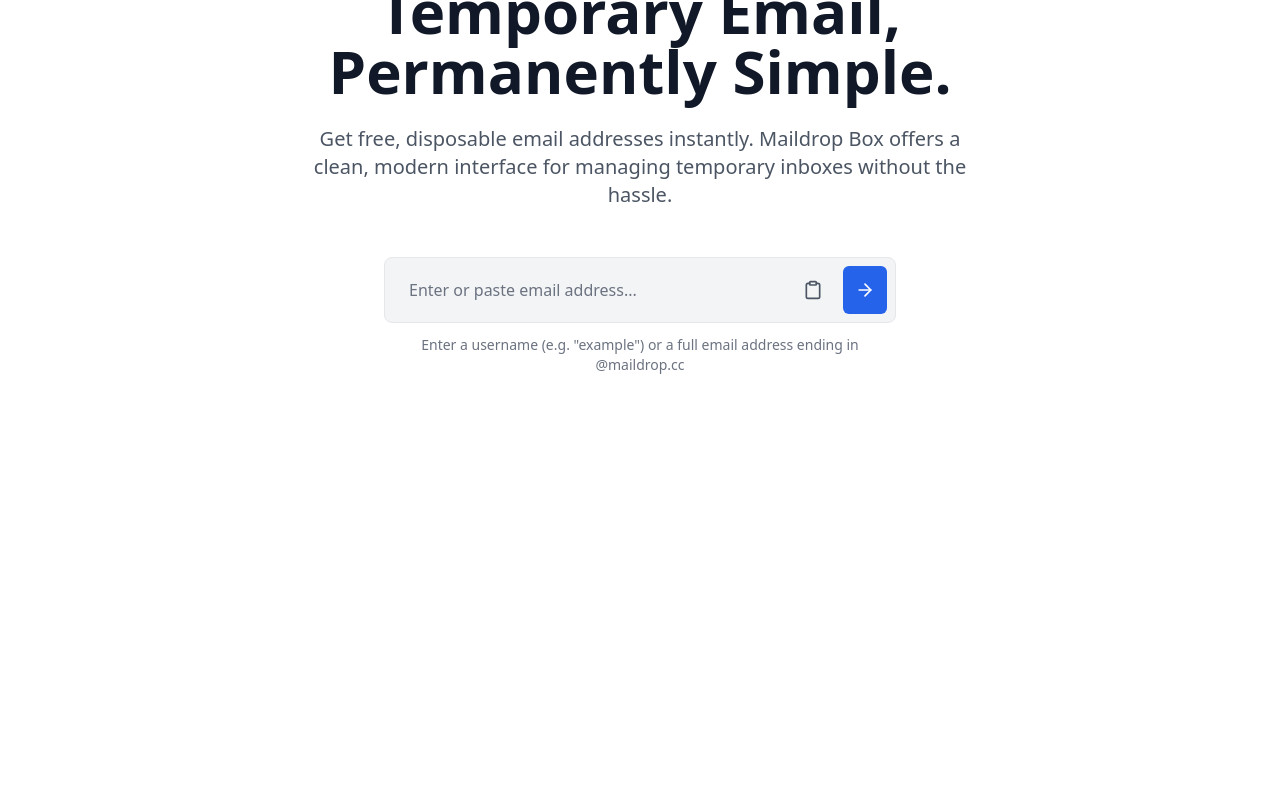
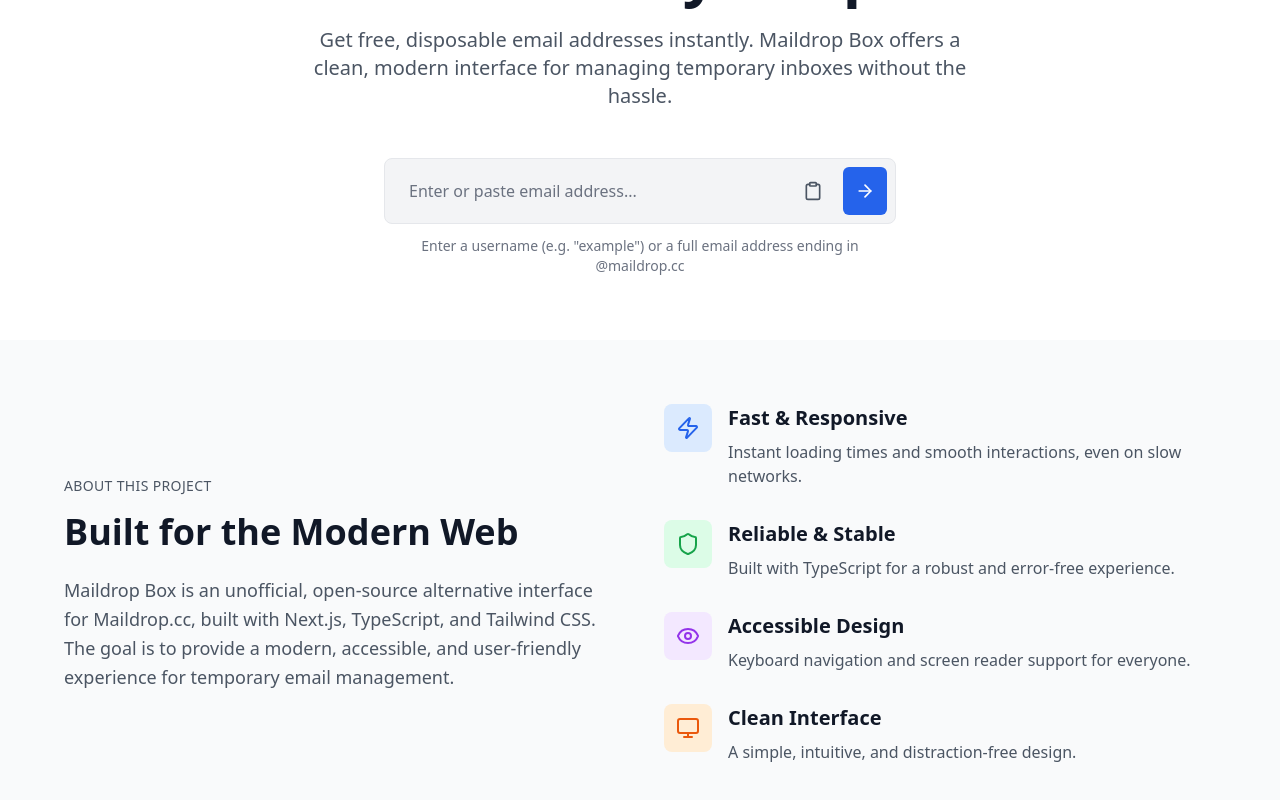
Before and after one commit to MrSrv7/maildrop-box, a Next.js app: page / in a window 1280 px wide. Shown: the part 254-1054 px from the top of the page. Before the commit the page ends 800 px from the top, so only its background shows below. Built offline with nearby package versions, Linux system fonts and the light colour scheme.

Commit message:
refactor: Update spacing in the landing page

```diff
--- a/src/app/page.tsx
+++ b/src/app/page.tsx
@@ -1,7 +1,7 @@
 'use client'
 
 import { ThemeToggle } from "@/components/app/theme-toggle";
-import { Mail, Clipboard, ArrowRight } from "lucide-react";
+import { Mail, Clipboard, ArrowRight, Zap, Shield, Eye, Monitor } from "lucide-react";
 import { useState } from "react";
 
 export default function Home() {
@@ -54,7 +54,7 @@
       </header>
 
       {/* Hero Section */}
-      <main className="flex items-center justify-center min-h-[calc(100vh-80px)] px-6">
+      <main className="flex items-center justify-center px-6 py-16">
         <div className="max-w-4xl mx-auto text-center">
           <h1 className="text-4xl md:text-6xl font-bold text-gray-900 dark:text-gray-100 mb-6 leading-tight">
             Temporary Email,{" "}
@@ -109,6 +109,87 @@
           </div>
         </div>
       </main>
+
+      {/* About This Project Section */}
+      <section className="bg-gray-50 dark:bg-gray-800 py-16 px-6">
+        <div className="max-w-6xl mx-auto">
+          <div className="grid grid-cols-1 lg:grid-cols-2 gap-12 items-center">
+            {/* Left Column - About */}
+            <div>
+              <p className="text-sm font-medium text-gray-600 dark:text-gray-400 mb-4 uppercase tracking-wide">
+                About This Project
+              </p>
+              <h2 className="text-3xl md:text-4xl font-bold text-gray-900 dark:text-gray-100 mb-6">
+                Built for the Modern Web
+              </h2>
+              <p className="text-lg text-gray-600 dark:text-gray-300 leading-relaxed">
+                Maildrop Box is an unofficial, open-source alternative interface for Maildrop.cc,
+                built with Next.js, TypeScript, and Tailwind CSS. The goal is to provide a modern,
+                accessible, and user-friendly experience for temporary email management.
+              </p>
+            </div>
+
+            {/* Right Column - Features */}
+            <div className="space-y-8">
+              <div className="flex items-start gap-4">
+                <div className="flex-shrink-0 w-12 h-12 bg-blue-100 dark:bg-blue-900/30 rounded-lg flex items-center justify-center">
+                  <Zap className="w-6 h-6 text-blue-600 dark:text-blue-400" />
+                </div>
+                <div>
+                  <h3 className="text-xl font-semibold text-gray-900 dark:text-gray-100 mb-2">
+                    Fast & Responsive
+                  </h3>
+                  <p className="text-gray-600 dark:text-gray-300">
+                    Instant loading times and smooth interactions, even on slow networks.
+                  </p>
+                </div>
+              </div>
+
+              <div className="flex items-start gap-4">
+                <div className="flex-shrink-0 w-12 h-12 bg-green-100 dark:bg-green-900/30 rounded-lg flex items-center justify-center">
+                  <Shield className="w-6 h-6 text-green-600 dark:text-green-400" />
+                </div>
+                <div>
+                  <h3 className="text-xl font-semibold text-gray-900 dark:text-gray-100 mb-2">
+                    Reliable & Stable
+                  </h3>
+                  <p className="text-gray-600 dark:text-gray-300">
+                    Built with TypeScript for a robust and error-free experience.
+                  </p>
+                </div>
+              </div>
+
+              <div className="flex items-start gap-4">
+                <div className="flex-shrink-0 w-12 h-12 bg-purple-100 dark:bg-purple-900/30 rounded-lg flex items-center justify-center">
+                  <Eye className="w-6 h-6 text-purple-600 dark:text-purple-400" />
+                </div>
+                <div>
+                  <h3 className="text-xl font-semibold text-gray-900 dark:text-gray-100 mb-2">
+                    Accessible Design
+                  </h3>
+                  <p className="text-gray-600 dark:text-gray-300">
+                    Keyboard navigation and screen reader support for everyone.
+                  </p>
+                </div>
+              </div>
+
+              <div className="flex items-start gap-4">
+                <div className="flex-shrink-0 w-12 h-12 bg-orange-100 dark:bg-orange-900/30 rounded-lg flex items-center justify-center">
+                  <Monitor className="w-6 h-6 text-orange-600 dark:text-orange-400" />
+                </div>
+                <div>
+                  <h3 className="text-xl font-semibold text-gray-900 dark:text-gray-100 mb-2">
+                    Clean Interface
+                  </h3>
+                  <p className="text-gray-600 dark:text-gray-300">
+                    A simple, intuitive, and distraction-free design.
+                  </p>
+                </div>
+              </div>
+            </div>
+          </div>
+        </div>
+      </section>
     </div>
   );
 }
```
